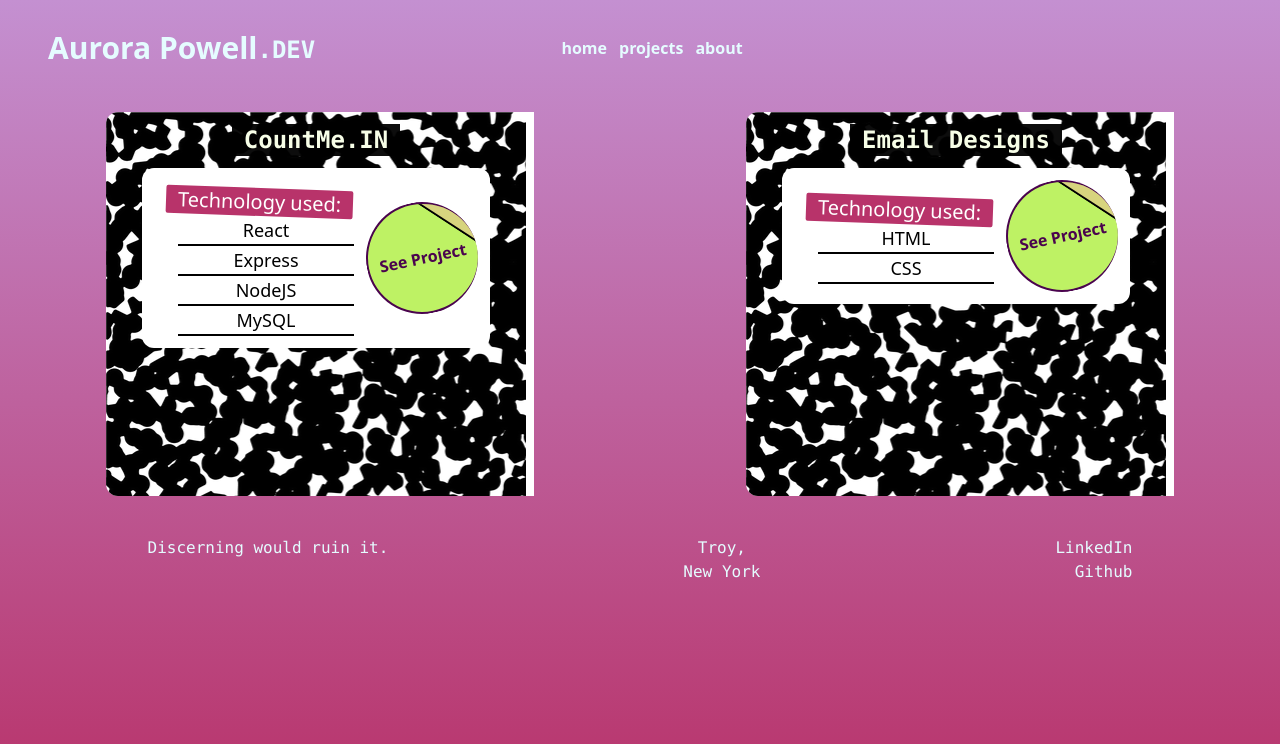
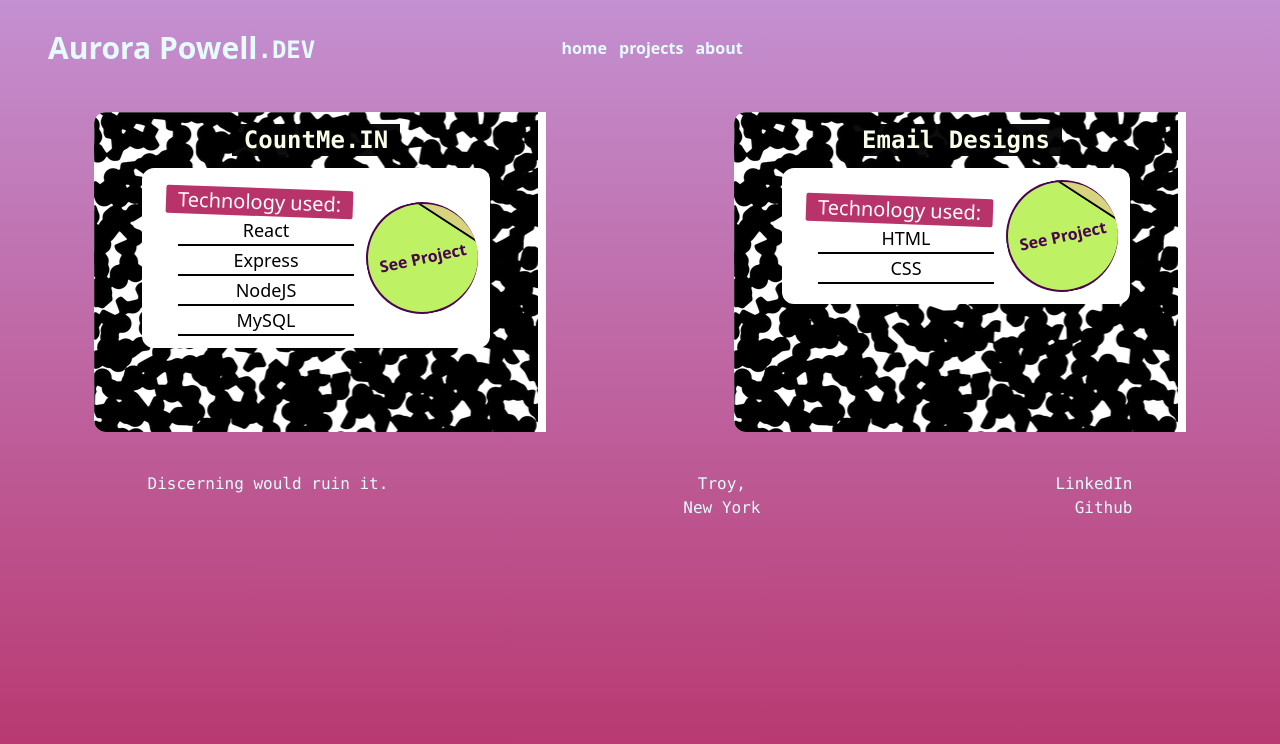
Before and after one commit to AuroraPowell/portfolio, a React (Vite) app in the folder client/: page /projects in a window 1280 px wide. Shown: the top 744 px of the page. Built offline with nearby package versions, Linux system fonts and the light colour scheme.

Commit message:
Refining project cards
Needing to push to work on separate computer.

```diff
--- a/client/src/components/Projects.jsx
+++ b/client/src/components/Projects.jsx
@@ -68,13 +68,13 @@ const Projects = () => {
         <div
           id="project-content"
           style={compositionStyle}
-          className="text-center m-1 rounded-l-xl h-96
+          className="text-center m-1 rounded-l-xl p-3 h-80
           border-r-8 border-r-white bg-white"
         >
-          <div className="place-content-stretch">
+          <div className="items-end">
             <p
               className="text-lime-50 text-center text-2xl font-mono font-bold
-            bg-black bg-opacity-95 w-fit mx-auto px-3 my-3
+            bg-black bg-opacity-95 w-fit mx-auto px-3
             "
             >
               {name}
```
Also changed, not shown: package.json (added, +11 -0 lines), 1 other file (tests, documents, lock files or other folders).
